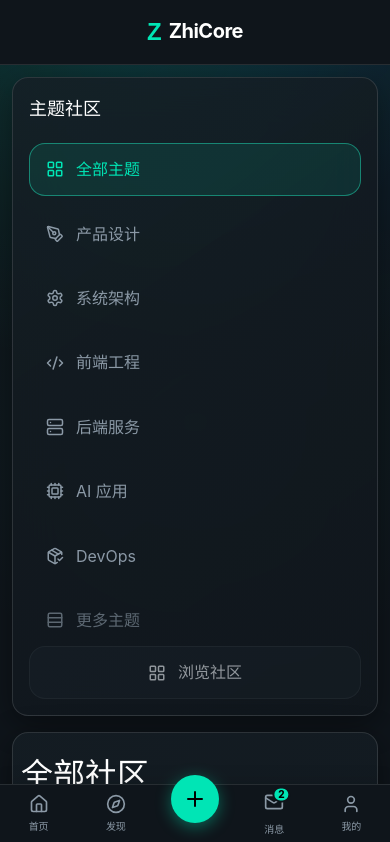
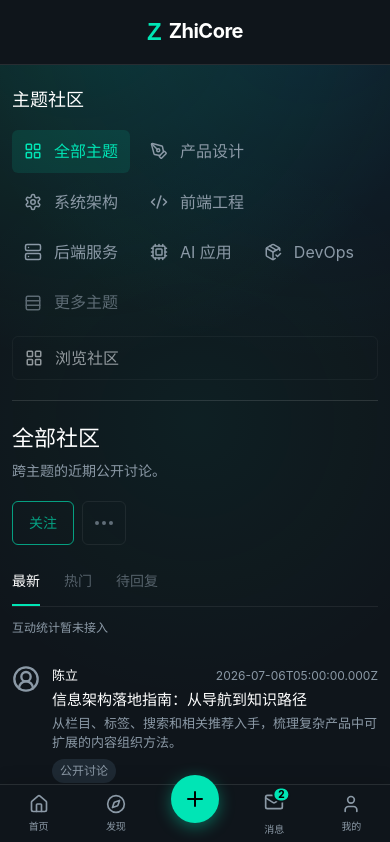
Before and after one commit to architectcgz/zhicore-frontend-vue, a Vue app: page /community in a window 390 px wide. Shown: the top 842 px of the page. Built offline with nearby package versions, Linux system fonts and the light colour scheme.

Commit message:
style(community): 调整社区页为平铺布局

```diff
--- a/src/features/community/ui/CommunityWorkspace.vue
+++ b/src/features/community/ui/CommunityWorkspace.vue
@@ -386,16 +386,6 @@ function getTopicIcon(slug: string): Component {
 
 <style scoped>
 .community-route {
-  --community-shell: color-mix(
-    in srgb,
-    var(--color-bg-elevated) 48%,
-    transparent
-  );
-  --community-shell-strong: color-mix(
-    in srgb,
-    var(--color-bg-elevated-2) 44%,
-    transparent
-  );
   --community-line: color-mix(
     in srgb,
     var(--color-border-strong) 82%,
@@ -407,9 +397,9 @@ function getTopicIcon(slug: string): Component {
     transparent
   );
 
-  max-width: 95rem;
+  width: min(100%, 90rem);
   margin: 0 auto;
-  padding: var(--space-5) var(--space-6) var(--space-6);
+  padding: var(--space-8) var(--space-10) var(--space-12);
   color: var(--color-text);
   letter-spacing: 0;
 }
@@ -420,24 +410,9 @@ function getTopicIcon(slug: string): Component {
       17rem,
       21rem
     );
-  gap: var(--space-4);
+  gap: 0;
   align-items: start;
   min-width: 0;
-}
-
-.community-route__sidebar,
-.community-route__main,
-.community-route__extra-section {
-  border: 1px solid var(--community-line);
-  background:
-    linear-gradient(
-      145deg,
-      color-mix(in srgb, var(--color-bg-elevated) 66%, transparent),
-      color-mix(in srgb, var(--color-bg) 72%, transparent)
-    ),
-    var(--community-shell);
-  box-shadow: var(--shadow-panel);
-  backdrop-filter: blur(1.5rem);
 }
 
 .community-route__sidebar,
@@ -449,23 +424,22 @@ function getTopicIcon(slug: string): Component {
 .community-route__sidebar {
   display: flex;
   flex-direction: column;
-  min-height: min(48rem, calc(100vh - var(--space-12) * 2));
-  padding: var(--space-6);
-  border-radius: var(--radius-lg);
+  padding: 0 var(--space-6) 0 0;
+  border-right: 1px solid var(--community-line);
 }
 
 .community-route__sidebar-title {
   margin: 0;
-  font-size: var(--font-size-18, 1.125rem);
-  font-weight: var(--font-weight-h3);
+  font-size: var(--font-size-ui-section-title);
+  font-weight: var(--font-weight-ui-strong);
   color: var(--color-text-strong);
 }
 
 .community-route__topic-list {
   display: flex;
   flex-direction: column;
-  gap: var(--space-3);
-  margin-top: var(--space-5);
+  gap: var(--space-1);
+  margin-top: var(--space-4);
 }
 
 .community-route__topic-btn,
@@ -475,17 +449,16 @@ function getTopicIcon(slug: string): Component {
   gap: var(--space-3);
   width: 100%;
   min-height: 2.75rem;
-  padding: var(--space-3) var(--space-4);
-  border: 1px solid transparent;
-  border-radius: var(--radius-lg);
+  padding: var(--space-2) var(--space-3);
+  border: 0;
+  border-radius: var(--radius-sm);
   background: transparent;
   color: var(--color-text-soft);
   cursor: pointer;
   text-align: left;
   transition:
-    background 0.2s ease,
-    border-color 0.2s ease,
-    color 0.2s ease;
+    background-color 0.18s ease,
+    color 0.18s ease;
 }
 
 .community-route__topic-icon,
@@ -514,12 +487,7 @@ function getTopicIcon(slug: string): Component {
 }
 
 .community-route__topic-btn--active {
-  border-color: color-mix(
-    in srgb,
-    var(--color-primary) 40%,
-    var(--color-border)
-  );
-  background: color-mix(in srgb, var(--color-primary) 10%, transparent);
+  background: color-mix(in srgb, var(--color-primary) 11%, transparent);
   color: var(--color-primary);
 }
 
@@ -535,17 +503,15 @@ function getTopicIcon(slug: string): Component {
 }
 
 .community-route__browse-btn {
-  margin-top: auto;
-  justify-content: center;
-  border-color: var(--community-muted-line);
-  background: var(--community-shell-strong);
+  margin-top: var(--space-6);
+  border: 1px solid var(--community-muted-line);
+  justify-content: flex-start;
   color: var(--color-text);
 }
 
 .community-route__main {
   min-width: 0;
-  overflow: hidden;
-  border-radius: var(--radius-lg);
+  padding: 0 var(--space-6);
 }
 
 .community-route__main-header,
@@ -553,7 +519,7 @@ function getTopicIcon(slug: string): Component {
 .community-route__data-note,
 .community-route__feed,
 .community-route__state {
-  margin-inline: var(--space-3);
+  margin-inline: 0;
 }
 
 .community-route__main-header {
@@ -561,22 +527,22 @@ function getTopicIcon(slug: string): Component {
   align-items: flex-start;
   justify-content: space-between;
   gap: var(--space-5);
-  margin-top: var(--space-6);
+  margin-top: 0;
 }
 
 .community-route__main-header-info h1 {
   margin: 0 0 var(--space-2);
-  font-size: var(--font-size-32, 2rem);
-  font-weight: var(--font-weight-h1);
-  line-height: var(--line-height-label);
+  font-size: var(--font-size-ui-page-title);
+  font-weight: var(--font-weight-ui-title);
+  line-height: var(--line-height-ui-title);
   color: var(--color-text-strong);
 }
 
 .community-route__main-header-info p {
   margin: 0;
   color: var(--color-text-soft);
-  font-size: var(--font-size-15, 0.9375rem);
-  line-height: 1.5;
+  font-size: var(--font-size-ui-body);
+  line-height: var(--line-height-ui-body);
 }
 
 .community-route__main-header-actions {
@@ -589,13 +555,16 @@ function getTopicIcon(slug: string): Component {
   min-height: 2.25rem;
   padding: var(--space-2) var(--space-4);
   border: 1px solid var(--color-border);
-  border-radius: var(--radius-pill);
+  border-radius: var(--radius-sm);
   background: transparent;
   color: var(--color-text-strong);
   font-weight: var(--font-weight-h3);
   font-size: var(--font-size-14, 0.875rem);
   cursor: pointer;
-  transition: all 0.2s ease;
+  transition:
+    background-color 0.18s ease,
+    border-color 0.18s ease,
+    color 0.18s ease;
 }
 
 .community-route__btn:hover:not(:disabled) {
@@ -624,11 +593,13 @@ function getTopicIcon(slug: string): Component {
   width: 2.25rem;
   height: 2.25rem;
   border: 1px solid var(--color-border);
-  border-radius: var(--radius-pill);
+  border-radius: var(--radius-sm);
   background: transparent;
   color: var(--color-text-soft);
   cursor: pointer;
-  transition: all 0.2s ease;
+  transition:
+    background-color 0.18s ease,
+    color 0.18s ease;
 }
 
 .community-route__btn-icon:hover:not(:disabled) {
@@ -637,34 +608,30 @@ function getTopicIcon(slug: string): Component {
 }
 
 .community-route__tabs {
-  width: fit-content;
+  width: 100%;
   display: flex;
-  gap: 0;
+  gap: var(--space-6);
   margin-top: var(--space-6);
-  padding: var(--space-1);
-  border: 1px solid var(--community-muted-line);
-  border-radius: var(--radius-pill);
-  background: var(--community-shell-strong);
+  padding: 0;
+  border-bottom: 1px solid var(--community-muted-line);
 }
 
 .community-route__tab {
-  min-width: 5.5rem;
-  padding: var(--space-2) var(--space-4);
-  border: none;
-  border-radius: var(--radius-pill);
+  min-width: 0;
+  padding: 0 0 var(--space-3);
+  border: 0;
+  border-bottom: 2px solid transparent;
   background: transparent;
   color: var(--color-text-soft);
-  font-size: var(--font-size-14, 0.875rem);
-  font-weight: var(--font-weight-h3);
+  font-size: var(--font-size-ui-body);
+  font-weight: var(--font-weight-ui-control);
   cursor: default;
   text-align: center;
 }
 
 .community-route__tab--active {
-  background: color-mix(in srgb, var(--color-text-strong) 88%, transparent);
-  color: var(--color-bg);
-  box-shadow: 0 0 0 1px
-    color-mix(in srgb, var(--color-text-strong) 30%, transparent);
+  border-bottom-color: var(--color-primary);
+  color: var(--color-text-strong);
 }
 
 .community-route__data-note {
@@ -683,31 +650,26 @@ function getTopicIcon(slug: string): Component {
 .community-route__feed {
   display: flex;
   flex-direction: column;
-  gap: var(--space-3);
-  margin-top: var(--space-5);
-  margin-bottom: var(--space-3);
+  gap: 0;
+  margin-top: var(--space-3);
+  margin-bottom: 0;
 }
 
 .community-route__post-card {
   display: flex;
   align-items: flex-start;
   gap: var(--space-4);
-  padding: var(--space-4);
-  background: color-mix(in srgb, var(--color-bg-reading) 62%, transparent);
-  border: 1px solid var(--community-muted-line);
-  border-radius: var(--radius-lg);
+  margin-inline: calc(var(--space-3) * -1);
+  padding: var(--space-5) var(--space-3);
+  border-bottom: 1px solid var(--community-muted-line);
+  background: transparent;
   transition:
-    background 0.2s ease,
-    border-color 0.2s ease;
+    background-color 0.18s ease,
+    color 0.18s ease;
 }
 
 .community-route__post-card:hover {
-  border-color: color-mix(
-    in srgb,
-    var(--color-primary) 30%,
-    var(--color-border-strong)
-  );
-  background: color-mix(in srgb, var(--color-bg-reading) 82%, transparent);
+  background: color-mix(in srgb, var(--color-bg-elevated) 45%, transparent);
 }
 
 .community-route__post-body {
@@ -725,8 +687,8 @@ function getTopicIcon(slug: string): Component {
 
 .community-route__post-author {
   color: var(--color-text-strong);
-  font-size: var(--font-size-13, 0.8125rem);
-  font-weight: var(--font-weight-h3);
+  font-size: var(--font-size-ui-meta);
+  font-weight: var(--font-weight-ui-strong);
 }
 
 .community-route__post-avatar {
@@ -739,14 +701,14 @@ function getTopicIcon(slug: string): Component {
 .community-route__post-time {
   flex: 0 0 auto;
   color: var(--color-text-soft);
-  font-size: var(--font-size-12, 0.75rem);
+  font-size: var(--font-size-ui-caption);
 }
 
 .community-route__post-content h3 {
   margin: 0 0 var(--space-1);
-  font-size: var(--font-size-18, 1.125rem);
-  font-weight: var(--font-weight-h1);
-  line-height: 1.32;
+  font-size: var(--font-size-ui-row-title);
+  font-weight: var(--font-weight-ui-strong);
+  line-height: var(--line-height-ui-row-title);
 }
 
 .community-route__post-content h3 a {
@@ -761,8 +723,8 @@ function getTopicIcon(slug: string): Component {
 .community-route__post-content p {
   margin: 0;
   color: var(--color-text-soft);
-  font-size: var(--font-size-13, 0.8125rem);
-  line-height: 1.45;
+  font-size: var(--font-size-ui-meta);
+  line-height: var(--line-height-ui-meta);
 }
 
 .community-route__post-footer {
@@ -833,18 +795,20 @@ function getTopicIcon(slug: string): Component {
 .community-route__extra {
   display: flex;
   flex-direction: column;
-  gap: var(--space-4);
+  gap: var(--space-6);
+  padding-left: var(--space-6);
+  border-left: 1px solid var(--community-line);
 }
 
 .community-route__extra-section {
-  padding: var(--space-5);
-  border-radius: var(--radius-lg);
+  padding: 0 0 var(--space-6);
+  border-bottom: 1px solid var(--community-line);
 }
 
 .community-route__extra-section h3 {
   margin: 0;
-  font-size: var(--font-size-18, 1.125rem);
-  font-weight: var(--font-weight-h3);
+  font-size: var(--font-size-ui-section-title);
+  font-weight: var(--font-weight-ui-strong);
   color: var(--color-text-strong);
 }
 
@@ -984,7 +948,7 @@ function getTopicIcon(slug: string): Component {
   color: var(--color-text-soft);
   text-align: center;
   border: 1px dashed var(--color-border);
-  border-radius: var(--radius-lg);
+  border-radius: var(--radius-sm);
 }
 
 .community-route__state--error {
@@ -1012,11 +976,15 @@ function getTopicIcon(slug: string): Component {
   .community-route__extra {
     display: none;
   }
+
+  .community-route__main {
+    padding-right: 0;
+  }
 }
 
 @media (max-width: 820px) {
   .community-route {
-    padding: var(--space-4);
+    padding: var(--space-6) var(--space-4) var(--space-10);
   }
 
   .community-route__layout {
@@ -1026,6 +994,27 @@ function getTopicIcon(slug: string): Component {
   .community-route__sidebar {
     position: static;
     min-height: auto;
+    padding: 0 0 var(--space-5);
+    border-right: 0;
+    border-bottom: 1px solid var(--community-line);
+  }
+
+  .community-route__topic-list {
+    flex-direction: row;
+    flex-wrap: wrap;
+  }
+
+  .community-route__topic-btn,
+  .community-route__browse-btn {
+    width: auto;
+  }
+
+  .community-route__browse-btn {
+    margin-top: var(--space-3);
+  }
+
+  .community-route__main {
+    padding: var(--space-6) 0 0;
   }
 
   .community-route__main-header {
@@ -1035,34 +1024,26 @@ function getTopicIcon(slug: string): Component {
   .community-route__tabs {
     width: auto;
   }
-
-  .community-route__tab {
-    min-width: 0;
-    flex: 1;
-  }
 }
 
 @media (max-width: 560px) {
   .community-route {
-    padding: var(--space-3);
+    padding: var(--space-5) var(--space-3) var(--space-8);
   }
 
-  .community-route__sidebar,
-  .community-route__extra-section {
-    padding: var(--space-4);
+  .community-route__topic-list {
+    gap: var(--space-2);
   }
 
-  .community-route__main-header,
-  .community-route__tabs,
-  .community-route__data-note,
-  .community-route__feed,
-  .community-route__state {
-    margin-inline: var(--space-2);
+  .community-route__topic-btn,
+  .community-route__browse-btn {
+    min-height: 2.5rem;
   }
 
   .community-route__post-card {
     gap: var(--space-3);
-    padding: var(--space-3);
+    margin-inline: calc(var(--space-2) * -1);
+    padding: var(--space-4) var(--space-2);
   }
 
   .community-route__post-avatar {
@@ -1078,5 +1059,29 @@ function getTopicIcon(slug: string): Component {
   .community-route__post-stats {
     margin-left: 0;
   }
+
+  .community-route__btn,
+  .community-route__btn-icon {
+    min-height: 2.75rem;
+  }
+
+  .community-route__btn-icon {
+    width: 2.75rem;
+    height: 2.75rem;
+  }
+}
+
+@media (prefers-reduced-motion: reduce) {
+  .community-route__topic-btn,
+  .community-route__browse-btn,
+  .community-route__btn,
+  .community-route__btn-icon,
+  .community-route__post-card,
+  .community-route__post-content h3 a,
+  .community-route__post-stat-btn,
+  .community-route__trending-item,
+  .community-route__reply-title {
+    transition: none;
+  }
 }
 </style>
```
